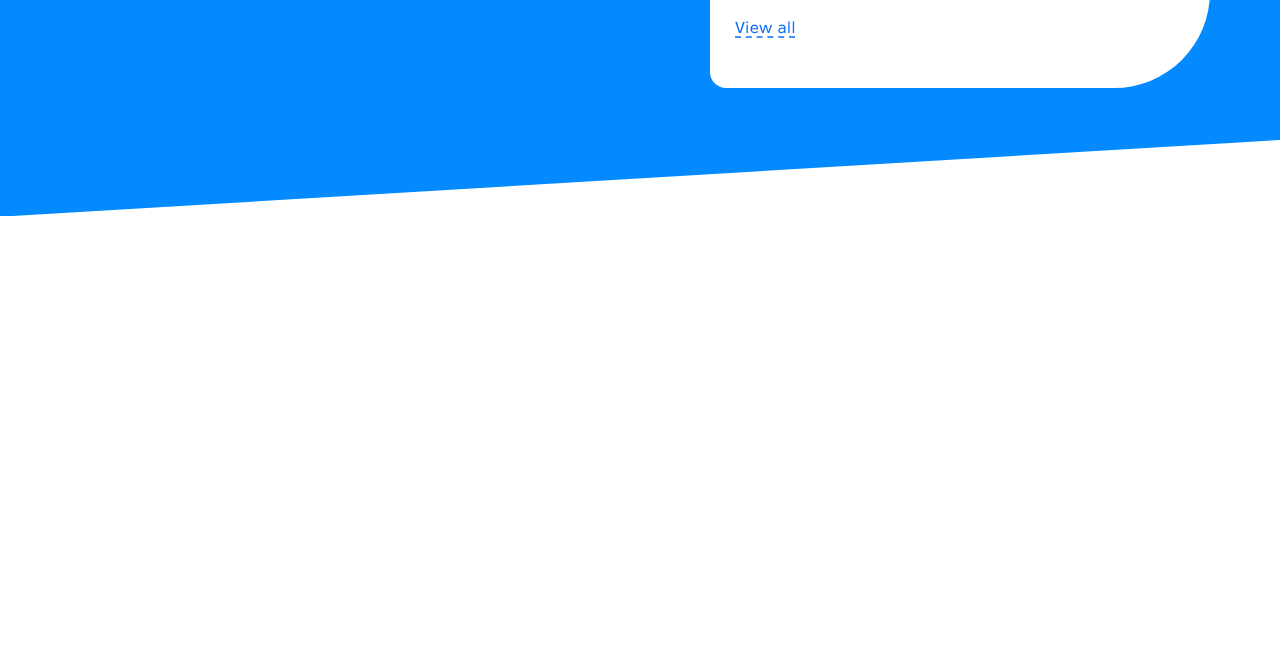
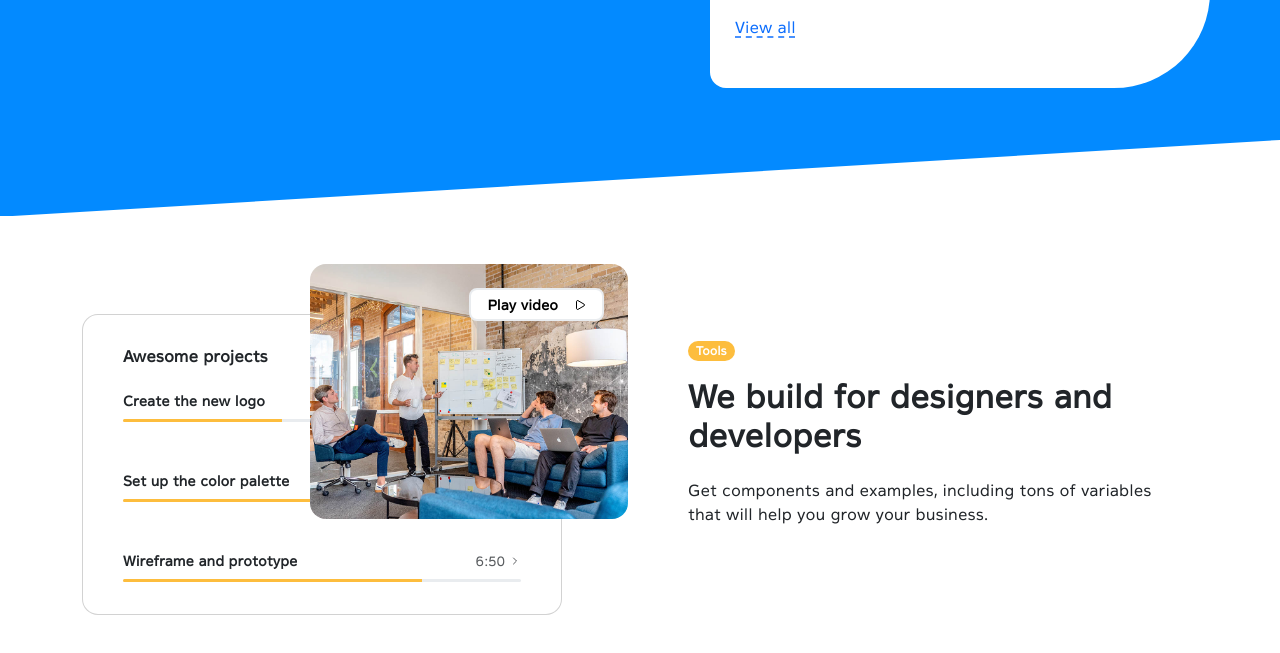
Before and after one commit to JuanAntonioHR/odoo-design-exercise, a website: page index.html in a window 1280 px wide. Shown: the part 680-1333 px from the top of the page. Before the commit the page ends 1088 px from the top, so only its background shows below. Drawn offline with nearby package versions, Linux system fonts and the light colour scheme; files that its build step writes are made by us from their sources.

Commit message:
feat: feature tools section

```diff
--- a/index.html
+++ b/index.html
@@ -146,7 +146,69 @@
     </section>
 
     <section id="features" class="py-5">
-      <div class="container py-5">
+      <div class="container">
+        <article id="tools" class="row align-items-center justify-content-between">
+          <div class="col-12 col-lg-6 pb-5 position-relative">
+            <div class="card px-3 py-2 px-md-4 py-md-3 rounded-4 position-absolute bottom-0 feature-tools-card">
+              <div class="card-body">
+                <p class="mb-3 mb-md-4 card-title h6">Awesome projects</p>
+                <div class="d-flex flex-column gap-4 gap-md-5">
+                  <div>
+                    <div class="d-flex justify-content-between align-items-center">
+                      <p class="small mb-2 fw-semibold">Create the new logo</p>
+                      <p class="small mb-2 text-muted d-flex align-items-center gap-1">
+                        <span>3:50</span>
+                        <i data-lucide="chevron-right" class="icon-sm" aria-hidden="true"></i>
+                      </p>
+                    </div>
+                    <div class="progress">
+                      <div class="bg-brand-warning progress-bar" style="width: 40%"></div>
+                    </div>
+                  </div>
+
+                  <div>
+                    <div class="d-flex justify-content-between align-items-center">
+                      <p class="small mb-2 fw-semibold">Set up the color palette</p>
+                      <p class="small mb-2 text-muted d-flex align-items-center gap-1">
+                        <span>4:00</span>
+                        <i data-lucide="chevron-right" class="icon-sm" aria-hidden="true"></i>
+                      </p>
+                    </div>
+                    <div class="progress">
+                      <div class="bg-brand-warning progress-bar" style="width: 55%"></div>
+                    </div>
+                  </div>
+
+                  <div>
+                    <div class="d-flex justify-content-between align-items-center">
+                      <p class="small mb-2 fw-semibold">Wireframe and prototype</p>
+                      <p class="small mb-2 text-muted d-flex align-items-center gap-1">
+                        <span>6:50</span>
+                        <i data-lucide="chevron-right" class="icon-sm" aria-hidden="true"></i>
+                      </p>
+                    </div>
+                    <div class="progress">
+                      <div class="bg-brand-warning progress-bar" style="width: 75%"></div>
+                    </div>
+                  </div>
+                </div>
+
+              </div>
+            </div>
+            <div class="rounded-4 overflow-hidden position-relative col-8 col-md-7 ms-auto mb-5">
+              <button class="btn btn-light border-2 border-light-subtle btn-sm px-3 bg-white rounded-3 position-absolute top-0 end-0 m-4">
+                <span>Play video</span>
+                <i data-lucide="play" class="icon-sm" aria-hidden="true"></i>
+              </button>
+              <img src="assets/img/img_01.jpg" class="img-fluid" alt="People in a meeting">
+            </div>
+          </div>
+          <article class="col-12 col-lg-6 px-3 px-md-5 py-5">
+            <span class="badge bg-brand-warning rounded-pill mb-3">Tools</span>
+            <h2 class="mb-4">We build for designers and developers</h2>
+            <p>Get components and examples, including tons of variables that will help you grow your business.</p>
+          </article>
+        </article>
       </div>
     </section>
 
--- a/scss/_cards.scss
+++ b/scss/_cards.scss
@@ -29,3 +29,20 @@
     }
   }
 }
+
+.feature-tools-card {
+  width: 480px !important;
+  left: calc(var(1.5rem)* 0.5);
+
+  @media (max-width: 575.98px) {
+    width: 310px !important;
+
+    .h6 {
+      font-size: 0.75rem !important;
+    }
+
+    .small {
+      font-size: 0.5rem !important;
+    }
+  }
+}
--- a/scss/_variables.scss
+++ b/scss/_variables.scss
@@ -12,3 +12,5 @@ $custom-colors: (
   "purple-card": #1D1348,
 );
 $theme-colors: map-merge($theme-colors, $custom-colors);
+
+$progress-height: 3px;
```
